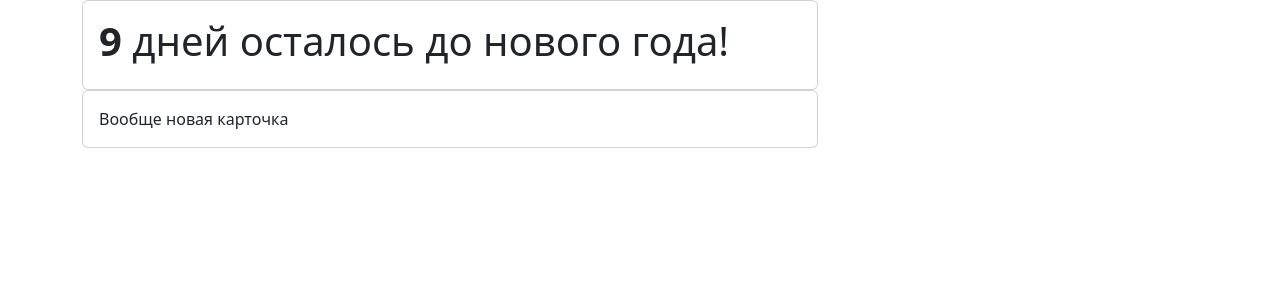
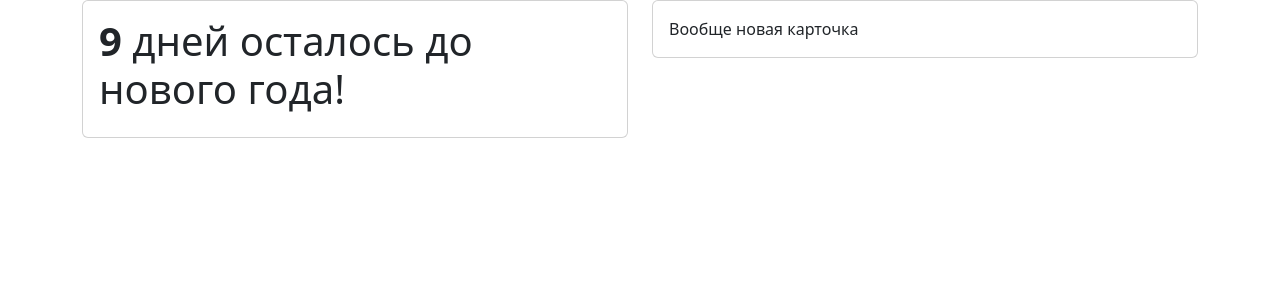
Before and after one commit to Chezario/my_site, a Django app: page / in a window 1280 px wide. Shown: the top 300 px of the page. Run offline with Django 5.2, Linux system fonts and the light colour scheme; some libraries are stand-ins or nearby versions.

Commit message:
Bug fixes in printing count of days

```diff
--- a/mysite/pages/views.py
+++ b/mysite/pages/views.py
@@ -1,14 +1,27 @@
+from django.http import HttpResponse
 from django.shortcuts import render
-from django.http import HttpResponse
-from datetime import date
+from datetime import datetime, date, timedelta
+
+
+def check_time(time_object: timedelta):
+    delta = timedelta(days=0, hours=0, minutes=0, seconds=0)
+    if int(time_object.seconds / 3600) < 12:
+        delta = timedelta(days=1)
+    time_object -= delta
+    return time_object
 
 
 def index(request):
-    date1 = date.today()
-    date2 = date.fromisoformat('2025-12-31') - date1
+    current_date = datetime.now()
+    custom_date = datetime(2026, 1, 1)
+    delta = check_time(custom_date - current_date)
     content = {
         'title': 'Main Page',
         'content': 'Hello People',
-        'days_left': int(date2.days),
+        'days_left': int(delta.days),
     }
     return render(request, 'index.html', content)
+
+
+if __name__ == '__main__':
+    pass
--- a/mysite/templates/base.html
+++ b/mysite/templates/base.html
@@ -11,14 +11,14 @@
   <body>
     <div class="container">
       <div class="row">
-        <div class="col-12 col-lg-8">
+        <div class="col-12 col-lg-6">
           <div class="card">
             <div class="card-body">
               {% block content %}<h1><b>{{ days_left }}</b> дней осталось до нового года!</h1>{% endblock %}
             </div>
           </div>
         </div>
-        <div class="col-12 col-lg-8">
+        <div class="col-12 col-lg-6">
           <div class="card">
             <div class="card-body">
               Вообще новая карточка
```
Also changed, not shown: mysite/requirements.txt (+8 -8 lines).
